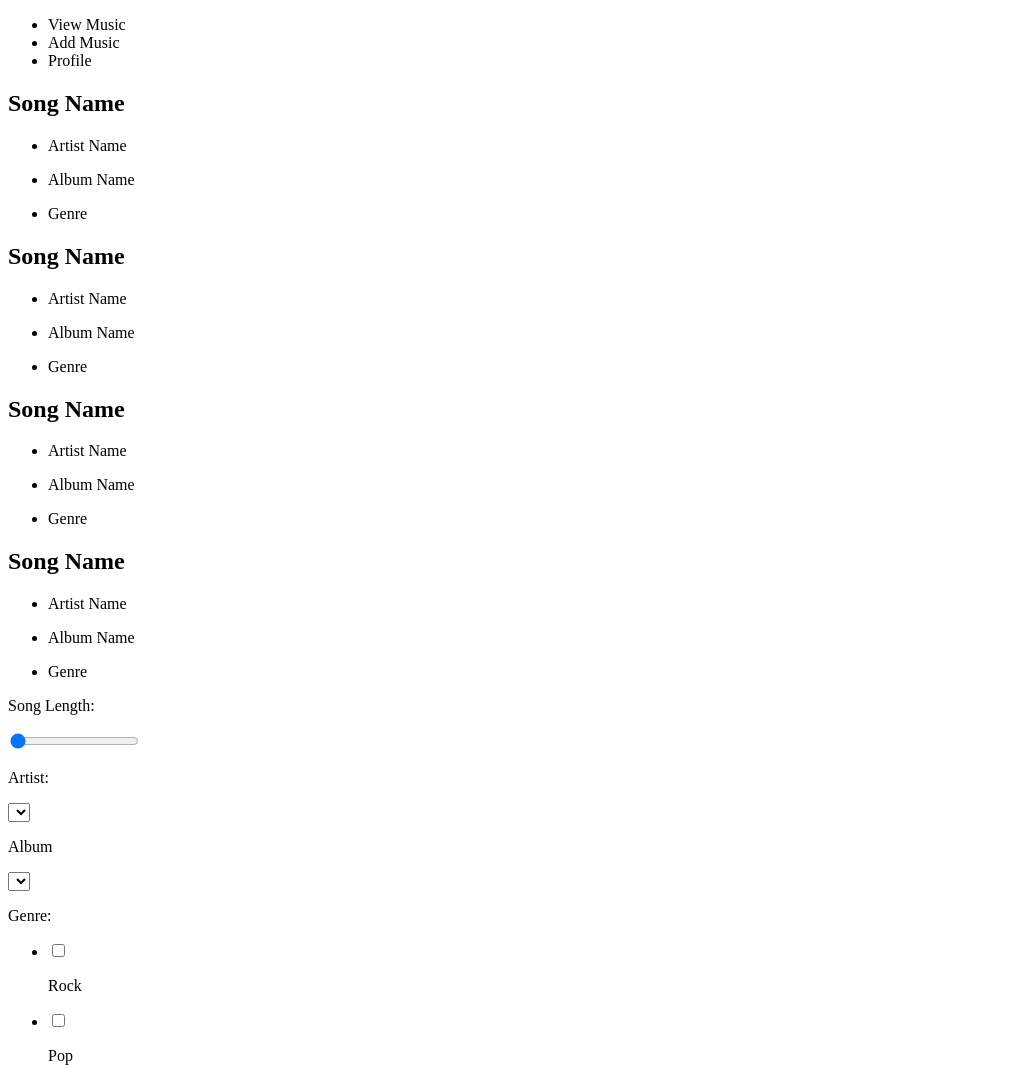
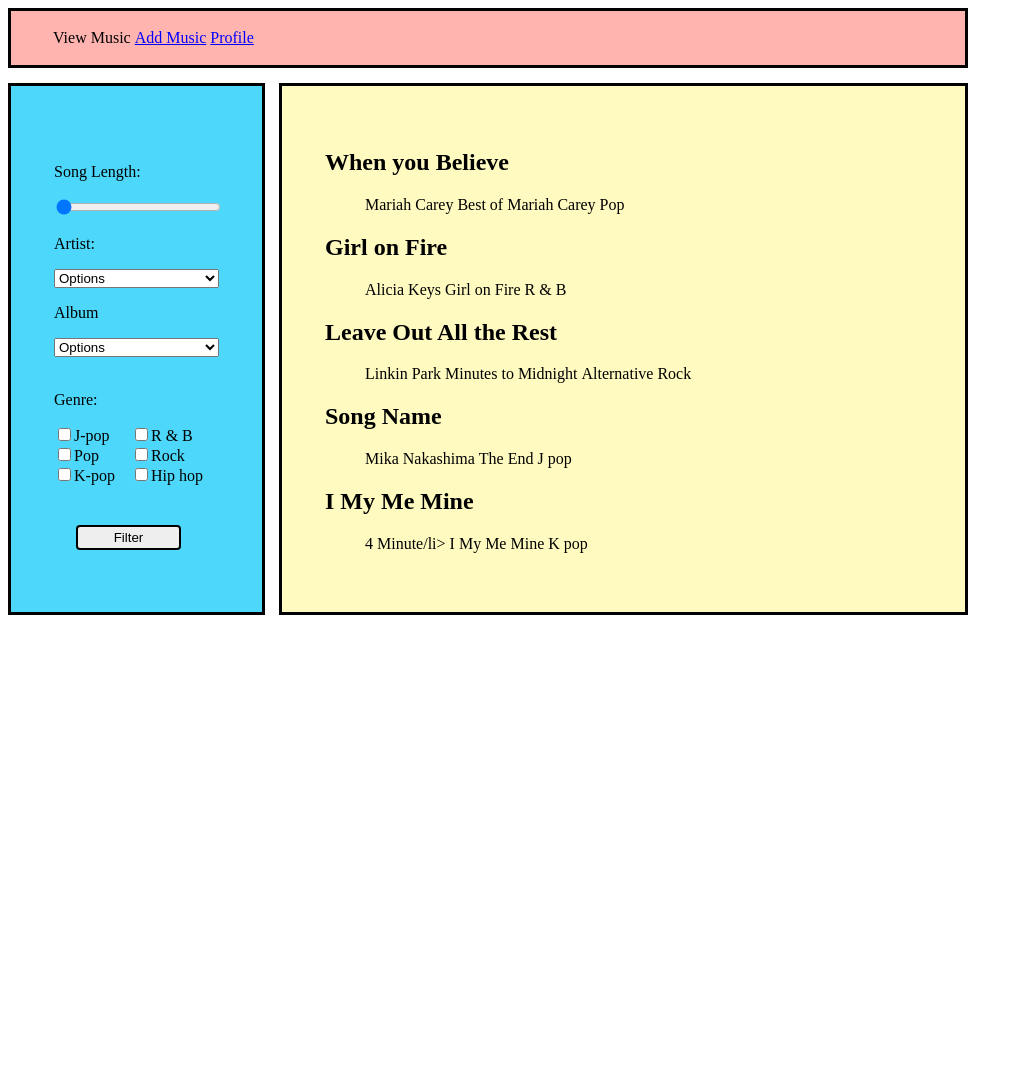
Before and after one commit to jasminecain/sw-css-music-history-01, a plain HTML site: page index.html in a window 1280 px wide. Shown: the top 1068 px of the page, without its empty margins (0-1023 px from the left). After the commit the page ends 800 px from the top, so only its background shows below. Drawn offline with Linux system fonts and the light colour scheme.

Commit message:
Refactor html markup, complete css

```diff
--- a/css/main.css
+++ b/css/main.css
@@ -3,8 +3,98 @@ Blue = #4DD7FA
 Light yellow = #FEFAC0
 Dark yellow = #785616 */
 
+/*
 798x53 nav
+185x372 side selections
+597x392 main */
 
-185x372 side ::selections
+body {
+  background: #FFFFFF;
+  width: 960px;
+  height: 660px;
+}
 
-597x392
+li {
+  list-style-type: none;
+}
+
+.list-inline li {
+  display: inline;
+}
+
+.header {
+  background-color: #FFB4B0;
+  border-style: solid;
+  margin-bottom: 15px;
+  padding: 2px;
+}
+
+nav li a {
+  color: blue;
+}
+
+
+aside {
+  border-style: solid;
+  float: left;
+  height: 440px;
+  width: 165px;
+  padding: 43px;
+}
+
+.genre-options {
+  float: left;
+  margin: 0;
+  padding: 0;
+  padding-right: 16px;
+}
+
+.genre-options:last-child {
+  float: right;
+}
+
+main {
+  background-color: #FEFAC0;
+  border-style: solid;
+  float: right;
+  height: 440px;
+  margin: 0;
+  padding: 43px;
+  width: 597px;
+}
+
+.range-slider-cursor {
+  width: 100%;
+}
+
+.selection-types {
+  background-color: #4DD7FA;
+  margin: 0;
+}
+
+select {
+  width: 100%;
+}
+
+.check-boxes {
+  overflow: hidden;
+}
+
+.plain-checkbox {
+  background-color: #eee;
+  border: 2px solid black;
+  border-radius: 4px;
+}
+
+.submit-btn {
+  margin-top: 0px;
+  padding: 22px;
+}
+
+button.stylebtn {
+  background-color: #eee;
+  border: 2px solid black;
+  border-radius: 4px;
+  height: 25px;
+  width: 105px;
+}
--- a/index.html
+++ b/index.html
@@ -8,58 +8,68 @@
  </head>
  <body>
 
-   <div>
+   <div class="header">
     <nav>
-      <ul>
+      <ul class="list-inline">
         <li>View Music</li>
-        <li><a href="#"></a>Add Music</li>
-        <li><a href="#"></a>Profile</li>
+        <li><a href="#">Add Music</a></li>
+        <li><a href="#">Profile</a></li>
       </ul>
     </nav>
    </div>
 
-   <aside>
-    <div>
+   <main>
+    <div class="tracks">
       <section>
         <article>
           <div>
-            <h2>Song Name</h1>
-              <ul>
-                <li><p>Artist Name</p></li>
-                <li><p>Album Name</p></li>
-                <li><p>Genre</p></li>
+            <h2>When you Believe</h1>
+              <ul class="list-inline">
+                <li>Mariah Carey</li>
+                <li>Best of Mariah Carey</li>
+                <li>Pop</li>
               </ul>
           </div>
           </div>
-            <h2>Song Name</h1>
-              <ul>
-                <li><p>Artist Name</p></li>
-                <li><p>Album Name</p></li>
-                <li><p>Genre</p></li>
+            <h2>Girl on Fire</h1>
+              <ul class="list-inline">
+                <li>Alicia Keys</li>
+                <li>Girl on Fire</li>
+                <li>R & B</li>
+              </ul>
+          </div>
+          <div>
+            <h2>Leave Out All the Rest</h1>
+              <ul class="list-inline">
+                <li>Linkin Park</li>
+                <li>Minutes to Midnight</li>
+                <li>Alternative Rock</li>
               </ul>
           </div>
           <div>
             <h2>Song Name</h1>
-              <ul>
-                <li><p>Artist Name</p></li>
-                <li><p>Album Name</p></li>
-                <li><p>Genre</p></li>
+              <ul class="list-inline">
+                <li>Mika Nakashima</li>
+                <li>The End</li>
+                <li>J pop</li>
               </ul>
           </div>
           <div>
-            <h2>Song Name</h1>
-              <ul>
-                <li><p>Artist Name</p></li>
-                <li><p>Album Name</p></li>
-                <li><p>Genre</p></li>
+            <h2>I My Me Mine</h1>
+              <ul class="list-inline">
+                <li>4 Minute/li>
+                <li>I My Me Mine</li>
+                <li>K pop</li>
               </ul>
           </div>
         </article>
       </section>
     </div>
-   </aside>
+   </main>
 
+  <aside class="selection-types">
     <div>
+    <br>
       <div class="range-slider">
         <p>Song Length:</p>
         <input class="range-slider-cursor" type="range" value="0" min="175" max="365">
@@ -67,31 +77,44 @@
       <div class="selectdropdown">
         <p>Artist:</p>
         <select>
-        <option value=" "> </option>
-        <option value=" "> </option>
+          <option value="Options">Options</option>
+          <option value="Options">Mariah Carey</option>
+          <option value="Options">Alicia Keys</option>
+          <option value="Options">Mika Nakashima</option>
+          <option value="Options">Linkin Park</option>
+          <option value="Options">2NE1</option>
         </select>
         <br>
         <p>Album</p>
         <select>
-        <option value=" "> </option>
-        <option value=" "> </option>
+          <option value="Options">Options</option>
+          <option value="Options">Best of Mariah Carey</option>
+          <option value="Options">Girl on Fire</option>
+          <option value="Options">The End</option>
+          <option value="Options">Minutes to Midnight</option>
+          <option value="Options">To Anyone</option>
         </select>
       </div>
-    <div class="styleckbox">
+      <br>
+      <div class="check-boxes">
         <p>Genre:</p>
-      <ul>
-        <li><input type="checkbox" id="ckbox"><p>Rock</p></li>
-        <li><input type="checkbox" id="ckbox"><p>Pop</p></li>
-        <li><input type="checkbox" id="ckbox"><p>Blues</p></li>
+        <ul class="genre-options">
+          <li><input type="checkbox" id="ckbox" class="plain-checkbox">J-pop</li>
+          <li><input type="checkbox" id="ckbox" class="plain-checkbox">Pop</li>
+          <li><input type="checkbox" id="ckbox" class="plain-checkbox">K-pop</li>
         </ul>
-      <ul>
-        <li><input type="checkbox" id="ckbox"><p>Classical</p></li>
-        <li><input type="checkbox" id="ckbox"><p>Jazz</p></li>
-        <li><input type="checkbox" id="ckbox"><p>Hip hop</p></li>
+        <ul class="genre-options">
+          <li><input type="checkbox" id="ckbox" class="plain-checkbox">R & B</li>
+          <li><input type="checkbox" id="ckbox" class="plain-checkbox">Rock</li>
+          <li><input type="checkbox" id="ckbox" class="plain-checkbox">Hip hop</li>
         </ul>
       </div>
+      <br>
+      <div class="submit-btn">
         <button type="button" class="stylebtn" >Filter</button>
       </div>
+    </div>
+  </aside>
 
  </body>
  </html>
```
Lines whose indentation alone changed are shown as unchanged.
